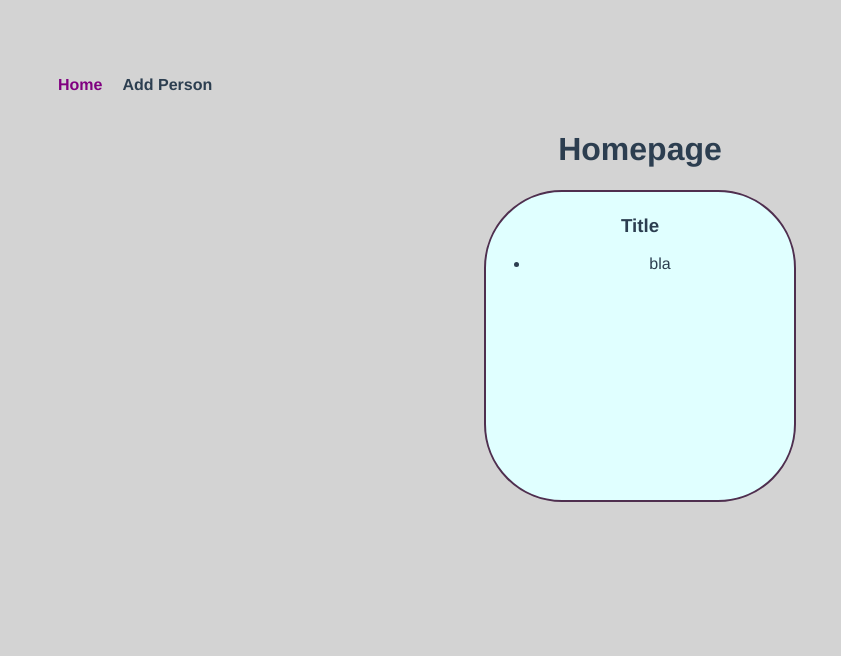
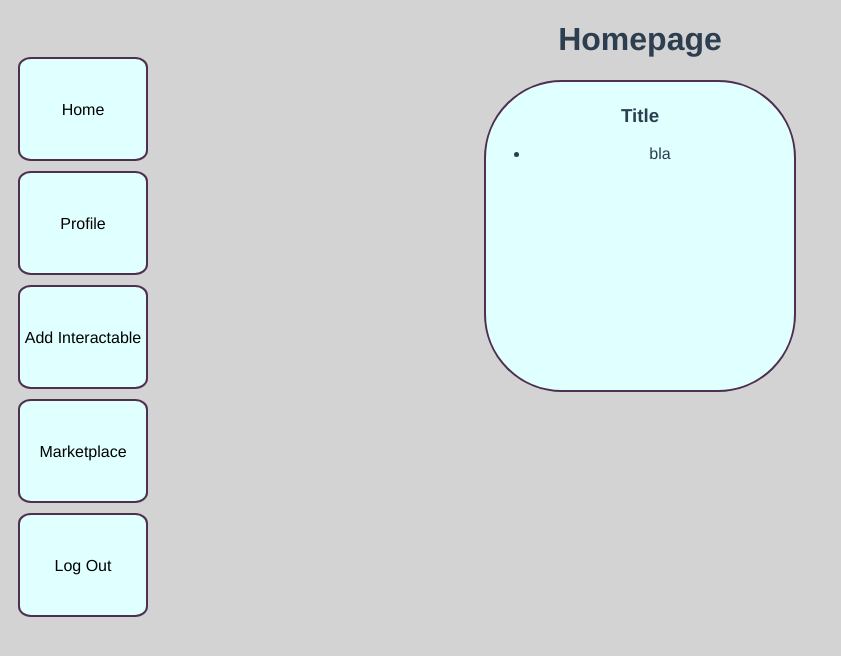
Before and after one commit to M-ds/vue-explained, a Vue app: page / in a window 1280 px wide. Shown: the top 656 px of the page, without its empty margins (0-841 px from the left). Built offline with nearby package versions, Linux system fonts and the light colour scheme.

Commit message:
side nav

```diff
--- a/src/App.vue
+++ b/src/App.vue
@@ -1,13 +1,13 @@
 <template>
   <div id="app">
-    <navigator />
+    <navigator id="nav-bar"/>
     <!--
       Render the masked component which is clicked by the router...
       Renders the content of the current selected page.
 
       :key="$route.path" -> This triggers a new reload of the page, when the path (url) changes.
        -->
-    <router-view :key="$route.path" />
+    <router-view :key="$route.path"/>
   </div>
 </template>
 
@@ -32,6 +32,11 @@ html {
   -moz-osx-font-smoothing: grayscale;
   text-align: center;
   color: #2c3e50;
-  margin-top: 60px;
+}
+
+#nav-bar {
+  height: 100%;
+  width: 150px;
+  position: fixed;
 }
 </style>
--- a/src/components/Navigator.vue
+++ b/src/components/Navigator.vue
@@ -1,10 +1,21 @@
 <template>
   <nav id="nav">
     <ul class="nav-links">
-      <li class="links">
+      <li class="link">
         <!-- We define the location of the url to point to -->
-        <router-link to="/">Home</router-link>
-        <router-link to="/add">Add Person</router-link>
+        <router-link class="link-text" to="/">Home</router-link>
+      </li>
+      <li class="link">
+        <router-link class="link-text" to="/profile">Profile</router-link>
+      </li>
+      <li class="link">
+        <router-link class="link-text" to="/add">Add Interactable</router-link>
+      </li>
+      <li class="link">
+        <router-link class="link-text" to="/marketplace">Marketplace</router-link>
+      </li>
+      <li class="link">
+        <router-link class="link-text" to="/logout">Log Out</router-link>
       </li>
     </ul>
   </nav>
@@ -25,23 +36,33 @@ export default {
   font-weight: bold;
   color: #2c3e50;
   padding: 0 10px;
-  text-decoration: none;
-}
-
-#nav a.custom-active-link {
-  color: purple;
 }
 
 .nav-links {
-  display: flex;
+  padding: 10px 0;
 }
 
-.links {
-  padding-right: 20px;
+.link {
+  background-color: lightcyan;
+  border-radius: 10%;
+  height: 100px;
+  line-height: 100px;
+  border: solid #4f2f4f 2px;
   list-style: none;
+  margin: 10px;
+  text-align: center;
 }
 
-.links:hover {
-  text-decoration: underline;
+.link:hover {
+  cursor: pointer;
+  background: mediumpurple;
+}
+
+.link-text {
+  display: inline-block;
+  vertical-align: middle;
+  line-height: normal;
+  text-decoration: none;
+  color: black;
 }
 </style>
```
